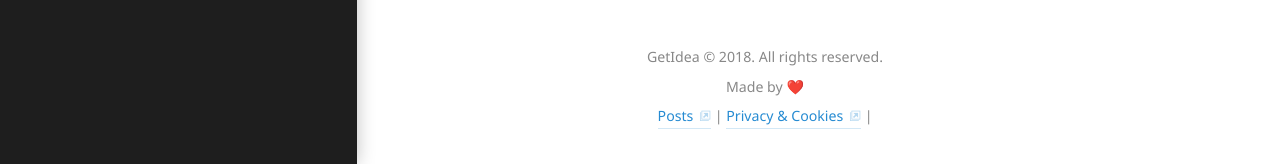
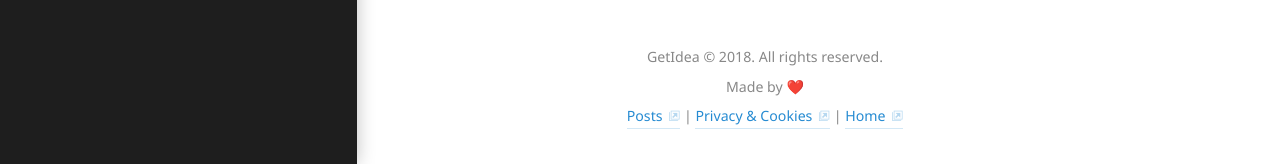
Before and after one commit to dkarthe/GetIdea, a Jekyll site: the page built from _featured_categories/freebies.md, in a window 1280 px wide. Shown: the part 736-900 px from the top of the page. Built offline with Jekyll 4.4.1, drawn with Linux system fonts in a browser that asks for light colours; some web fonts are replaced.

Commit message:
Update footer.html

```diff
--- a/_includes/body/footer.html
+++ b/_includes/body/footer.html
@@ -13,7 +13,7 @@
     </small></nav>
   {% endif %}
   <p><small>Made by ❤️</small>
-  <p><small><a class="external" href="https://getidea.me/posts">Posts</a> | <a class="external" href="https://getidea.me/2018-06-25-Privacy-&-Cookies-Policy.md">Privacy & Cookies</a> | </small></p>
+  <p><small><a class="external" href="https://getidea.me/posts">Posts</a> | <a class="external" href="https://getidea.me/2018-06-25-Privacy-&-Cookies-Policy.md">Privacy & Cookies</a> | <a class="external" href="https://getidea.me/">Home</a></small></p>
   <hr class="sr-only"/>
 </footer>
 {% endif %}
```
